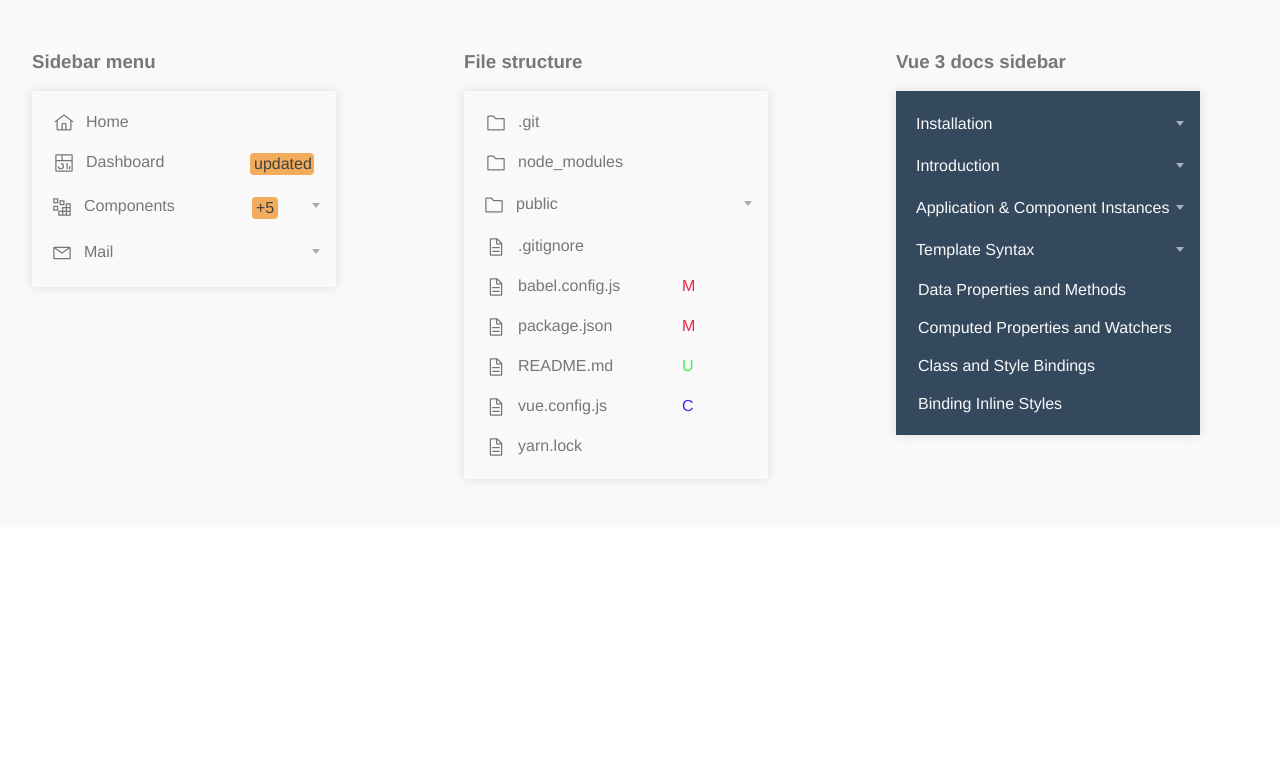
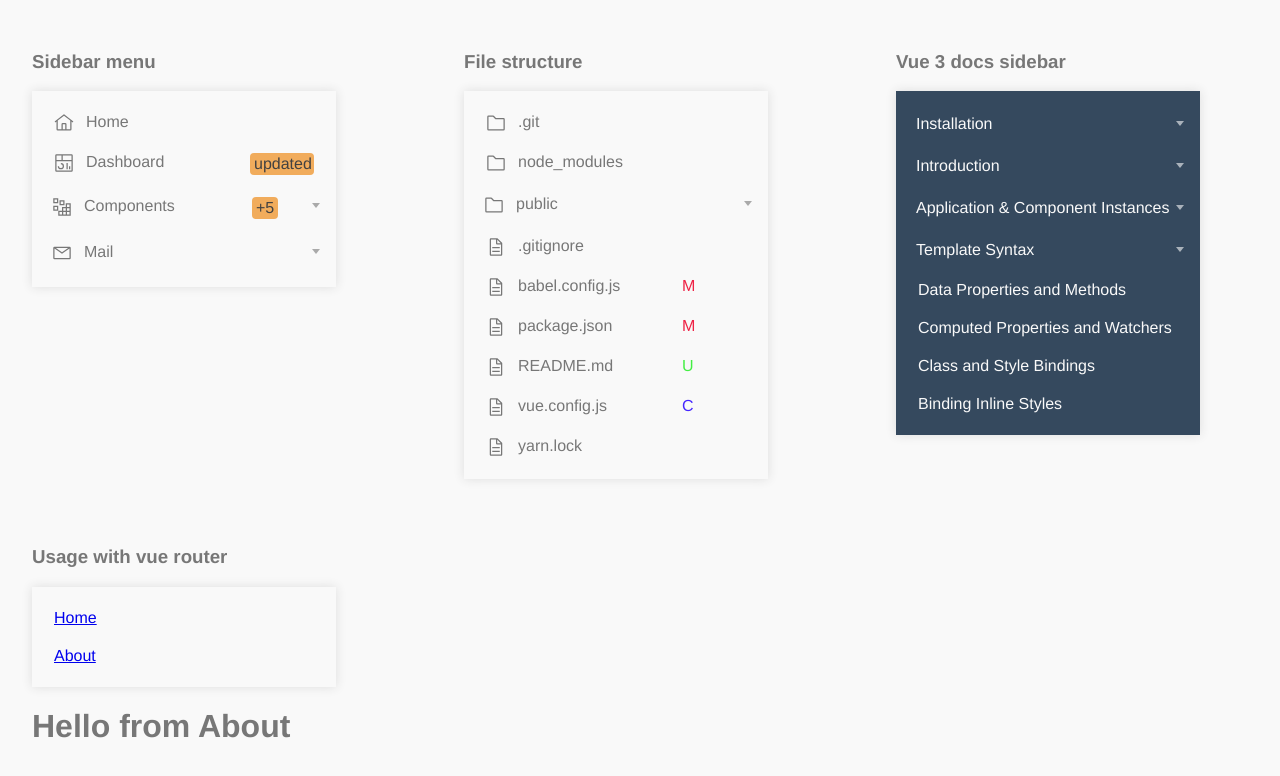
Before and after one commit to boussadjra/vue3-router-tree, a Vue app: page /about in a window 1280 px wide. Shown: the top 776 px of the page. Built offline with nearby package versions, Linux system fonts and the light colour scheme.

Commit message:
add this..getRoutes() option

```diff
--- a/src/App.vue
+++ b/src/App.vue
@@ -3,30 +3,38 @@
     <div>
         <h3>Sidebar menu</h3>
         <vue3-router-tree :items="routes">
-            <template #item="{item}">
+            <template #item="{ item }">
                 <icon :name="`${item.name.toLowerCase()}`" />
-                <span> {{item.name }}</span>
+                <span> {{ item.name }}</span>
 
-                <span v-if="item.info" class="chip">{{item.info}}</span>
+                <span v-if="item.info" class="chip">{{ item.info }}</span>
             </template>
         </vue3-router-tree>
     </div>
     <div>
         <h3>File structure</h3>
         <vue3-router-tree :items="files">
-            <template #item="{item}">
+            <template #item="{ item }">
                 <icon :name="`${item.type || 'file'}`" />
-                <span> {{item.name }}</span>
+                <span> {{ item.name }}</span>
 
-                <span v-if="item.info" :style="{color:colors[item.info]}">{{item.info}}</span>
+                <span v-if="item.info" :style="{ color: colors[item.info] }">{{
+            item.info
+          }}</span>
             </template>
         </vue3-router-tree>
     </div>
 
     <div>
         <h3>Vue 3 docs sidebar</h3>
-        <vue3-router-tree :items="docSidebar" activeColor="#42b983" style="background-color:#35495e;color:#f9f9f9"></vue3-router-tree>
+        <vue3-router-tree :items="docSidebar" activeColor="#42b983" style="background-color: #35495e; color: #f9f9f9"></vue3-router-tree>
     </div>
+
+    <div>
+        <h3>Usage with vue router</h3>
+        <demo-with-router />
+    </div>
+
 </div>
 </template>
 
@@ -34,7 +42,7 @@
 import {
     defineComponent
 } from "vue";
-
+import DemoWithRouter from "./DemoWithRouter";
 import Vue3RouterTree from "./components/Vue3RouterTree/index";
 import Icon from "./components/icons/Icon.vue";
 export default defineComponent({
@@ -50,12 +58,12 @@
                     name: "Dashboard",
                     hasIcon: true,
 
-                    info: 'updated'
+                    info: "updated",
                 },
                 {
                     path: "/component",
                     name: "Components",
-                    info: '+5',
+                    info: "+5",
                     hasIcon: true,
                     children: [{
                             path: "/alerts",
@@ -153,7 +161,7 @@
                             children: [{
                                 name: "logo.png",
                                 file: "png",
-                                info: 'U'
+                                info: "U",
                             }, ],
                         },
                         {
@@ -173,22 +181,22 @@
                 {
                     name: "babel.config.js",
                     file: "js",
-                    info: 'M'
+                    info: "M",
                 },
                 {
                     name: "package.json",
                     file: "json",
-                    info: 'M'
+                    info: "M",
                 },
                 {
                     name: "README.md",
                     file: "md",
-                    info: 'U'
+                    info: "U",
                 },
                 {
                     name: "vue.config.js",
                     file: "js",
-                    info: 'C'
+                    info: "C",
                 },
                 {
                     name: "yarn.lock",
@@ -311,17 +319,18 @@
             ],
 
             colors: {
-                U: '#44ee44',
-                A: '#1222dd',
+                U: "#44ee44",
+                A: "#1222dd",
                 M: "#ee2245",
-                C: '#4425ff'
-            }
+                C: "#4425ff",
+            },
         };
     },
     components: {
         Vue3RouterTree,
 
         Icon,
+        DemoWithRouter,
     },
 });
 </script>
@@ -332,7 +341,6 @@
     margin: 0;
     box-sizing: border-box;
     overflow-x: hidden;
-    ;
 }
 
 .demo {
--- /dev/null
+++ b/src/DemoWithRouter.ts
@@ -0,0 +1,12 @@
+import { defineComponent, h } from 'vue';
+import Vue3RouterTree from './components/Vue3RouterTree';
+
+import {RouterView} from 'vue-router'
+export default defineComponent({
+
+    name:"DemoWithRouter",
+
+    render(){
+        return h("div",{}, [h(Vue3RouterTree),h(RouterView)])
+    }
+})
--- a/src/components/Vue3RouterTree/index.ts
+++ b/src/components/Vue3RouterTree/index.ts
@@ -41,7 +41,7 @@
 	},
 	computed: {
 		menuItems(): Array<TreeNode> {
-			let _items = this.items ? this.items : this.$router.options.routes;
+			let _items = this.items ? this.items : this.$router.options?.routes || this.$router.getRoutes() ;
 
 			return this.addId(_items)
 		}
--- /dev/null
+++ b/src/components/demo/About.ts
@@ -0,0 +1,11 @@
+import { defineComponent, h } from 'vue';
+
+
+export default defineComponent({
+
+    name:"About",
+
+    render(){
+        return h("h1","Hello from About")
+    }
+})
--- /dev/null
+++ b/src/components/demo/Home.ts
@@ -0,0 +1,11 @@
+import { defineComponent, h } from 'vue';
+
+
+export default defineComponent({
+
+    name:"Home",
+
+    render(){
+        return h("h1","Hello from Home")
+    }
+})
--- a/src/main.ts
+++ b/src/main.ts
@@ -1,4 +1,7 @@
 import { createApp } from 'vue'
-import App from './App.vue'
-let app=createApp(App)
-app.mount('#app')
+import router from "./router";
+import App from "./App.vue";
+
+let app = createApp(App);
+
+app.use(router).mount("#app");
--- /dev/null
+++ b/src/router.ts
@@ -0,0 +1,13 @@
+import { createWebHistory, createRouter } from "vue-router";
+import Home from "./components/demo/Home";
+import About from "./components/demo/About";
+let routes = [
+  { path: "/", name: "Home", component: Home },
+  { path: "/about", name: "About", component: About }
+];
+const router = createRouter({
+  history: createWebHistory(),
+  routes
+});
+
+export default router;
```
Also changed, not shown: 6 other files (tests, documents, lock files or other folders).
